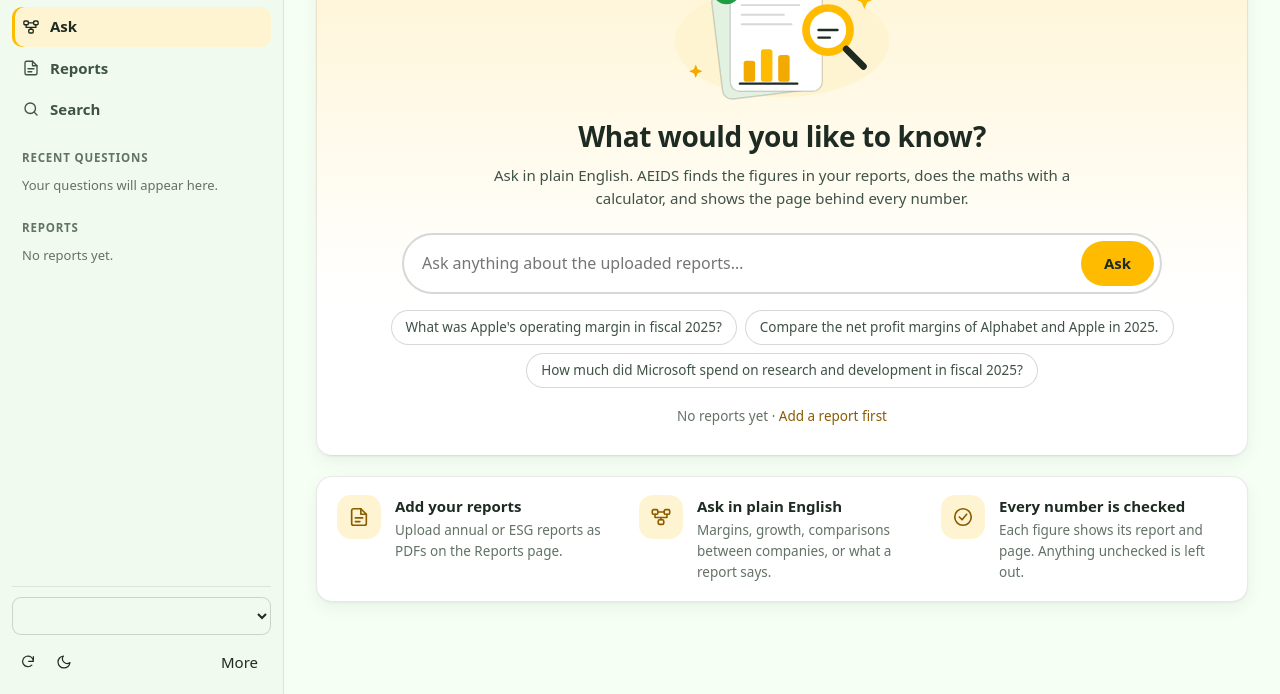
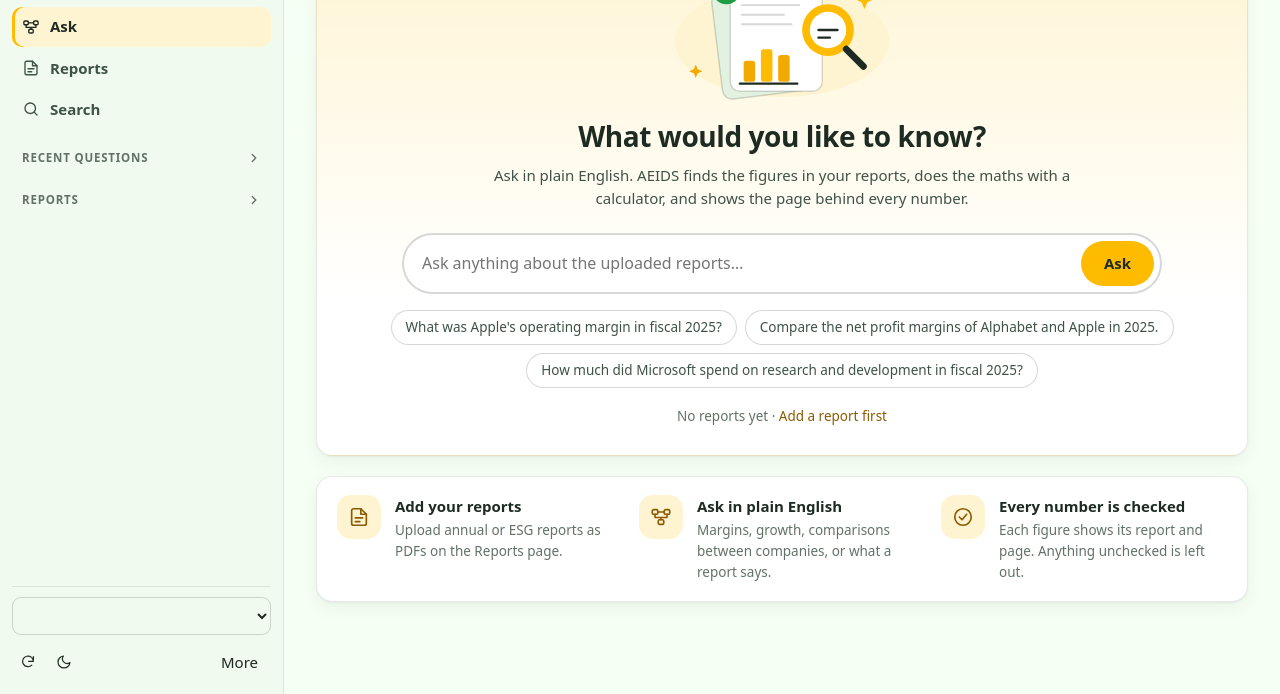
Before and after one commit to Numaa-droid/Autonomous-Enterprise-Intelligence-Decision-System, a plain HTML site: page aeids/web/index.html in a window 1280 px wide. Both pictures are taken after a click on the button 148 px from the left and 30 px from the top of the page. Shown: the part 106-800 px from the top of the page. Drawn offline with Linux system fonts and the light colour scheme; no server answers.

Commit message:
Console: side panel shows the 3 latest questions; questions and reports fold out on click

```diff
--- a/aeids/web/app.js
+++ b/aeids/web/app.js
@@ -416,13 +416,10 @@ function drawSidebar() {
   const { page, arg } = route();
   const seen = new Set();
   const latest = rows.filter((w) => { const k = w.query.trim().toLowerCase(); return seen.has(k) ? false : seen.add(k); });
-  const limit = state.sideAll ? 50 : 6;
-  const more = latest.length > 6 ? el("button", { class: "side-more", type: "button",
-    onclick: () => { state.sideAll = !state.sideAll; drawSidebar(); } }, state.sideAll ? "Show fewer" : `Show all ${latest.length}`) : null;
-  $("#side-recent").replaceChildren(...(latest.length ? latest.slice(0, limit).map((w) =>
+  $("#side-recent").replaceChildren(...(latest.length ? latest.slice(0, 3).map((w) =>
     el("a", { class: `side-item${page === "workflows" && arg === String(w.id) ? " active" : ""}`, href: `#/workflows/${w.id}`, title: w.query },
       el("span", { class: `dot ${DOT[w.status] ?? "progress"}` }), el("span", { class: "t" }, w.query)))
-    : [el("div", { class: "side-empty" }, "Your questions will appear here.")]), ...(more ? [more] : []));
+    : [el("div", { class: "side-empty" }, "Your questions will appear here.")]));
   $("#side-reports").replaceChildren(...(docs.length ? docs.map((d) => {
     const v = d.versions.find((x) => x.is_current) || d.versions[d.versions.length - 1];
     const fy = d.fiscal_year ? ` · FY${d.fiscal_year}` : "";
--- a/aeids/web/index.html
+++ b/aeids/web/index.html
@@ -31,14 +31,14 @@
       <a class="btn primary new-q" id="new-q" href="#/workflows"></a>
       <nav class="side-nav" id="nav" aria-label="Pages"></nav>
       <div class="side-scroll">
-        <section class="side-section">
-          <div class="side-label">Recent questions</div>
+        <details class="side-section">
+          <summary class="side-label">Recent questions<svg class="chev" viewBox="0 0 24 24" aria-hidden="true"><path d="m6 9 6 6 6-6"/></svg></summary>
           <div class="side-list" id="side-recent"></div>
-        </section>
-        <section class="side-section">
-          <div class="side-label">Reports</div>
+        </details>
+        <details class="side-section">
+          <summary class="side-label">Reports<svg class="chev" viewBox="0 0 24 24" aria-hidden="true"><path d="m6 9 6 6 6-6"/></svg></summary>
           <div class="side-list" id="side-reports"></div>
-        </section>
+        </details>
       </div>
       <div class="side-foot">
         <select class="select" id="tenant-select" title="Workspace: whose reports you are looking at" aria-label="Workspace"></select>
--- a/aeids/web/styles.css
+++ b/aeids/web/styles.css
@@ -99,7 +99,6 @@ code, pre, .mono { font-family: var(--mono); font-size: 12.5px; }
 .app.side-collapsed { grid-template-columns: minmax(0, 1fr); }
 .app.side-collapsed .sidebar { display: none; }
 .app.side-collapsed .mobilebar { display: flex; align-items: center; gap: 10px; padding: 14px 0 0; }
-.side-more { border: 0; background: none; cursor: pointer; text-align: left; padding: 6px 10px; color: var(--accent-ink); font-weight: 600; font-size: 13px; }
 .new-q { justify-content: center; padding: 10px 14px; border-radius: 12px; font-size: 15px; }
 .new-q:hover { text-decoration: none; }
 .side-nav { display: flex; flex-direction: column; gap: 2px; }
@@ -113,6 +112,17 @@ code, pre, .mono { font-family: var(--mono); font-size: 12.5px; }
 .side-scroll { flex: 1; min-height: 0; overflow-y: auto; margin: 4px -4px 0; padding: 0 4px; display: flex; flex-direction: column; gap: 14px; }
 .side-label { font-size: 11.5px; font-weight: 700; color: var(--muted); text-transform: uppercase;
   letter-spacing: 0.07em; padding: 6px 10px 4px; }
+summary.side-label { display: flex; align-items: center; justify-content: space-between; cursor: pointer;
+  list-style: none; border-radius: 8px; user-select: none; }
+summary.side-label::-webkit-details-marker { display: none; }
+summary.side-label:hover { color: var(--ink); background: var(--surface-3); }
+summary.side-label:focus-visible { outline: 2px solid var(--accent); outline-offset: 1px; }
+.side-label .chev { width: 14px; height: 14px; fill: none; stroke: currentColor; stroke-width: 2.2;
+  stroke-linecap: round; stroke-linejoin: round; transform: rotate(-90deg); transition: transform 0.15s ease; }
+details[open] > .side-label .chev { transform: none; }
+details.side-section[open] > .side-list { animation: side-drop 0.15s ease; }
+@keyframes side-drop { from { opacity: 0; transform: translateY(-4px); } to { opacity: 1; transform: none; } }
+@media (prefers-reduced-motion: reduce) { .side-label .chev, details.side-section[open] > .side-list { transition: none; animation: none; } }
 .side-list { display: flex; flex-direction: column; gap: 1px; }
 .side-item {
   display: flex; align-items: center; gap: 9px; padding: 7px 10px; border-radius: 9px; color: var(--ink-2);
```
Also changed, not shown: 1 other file.
